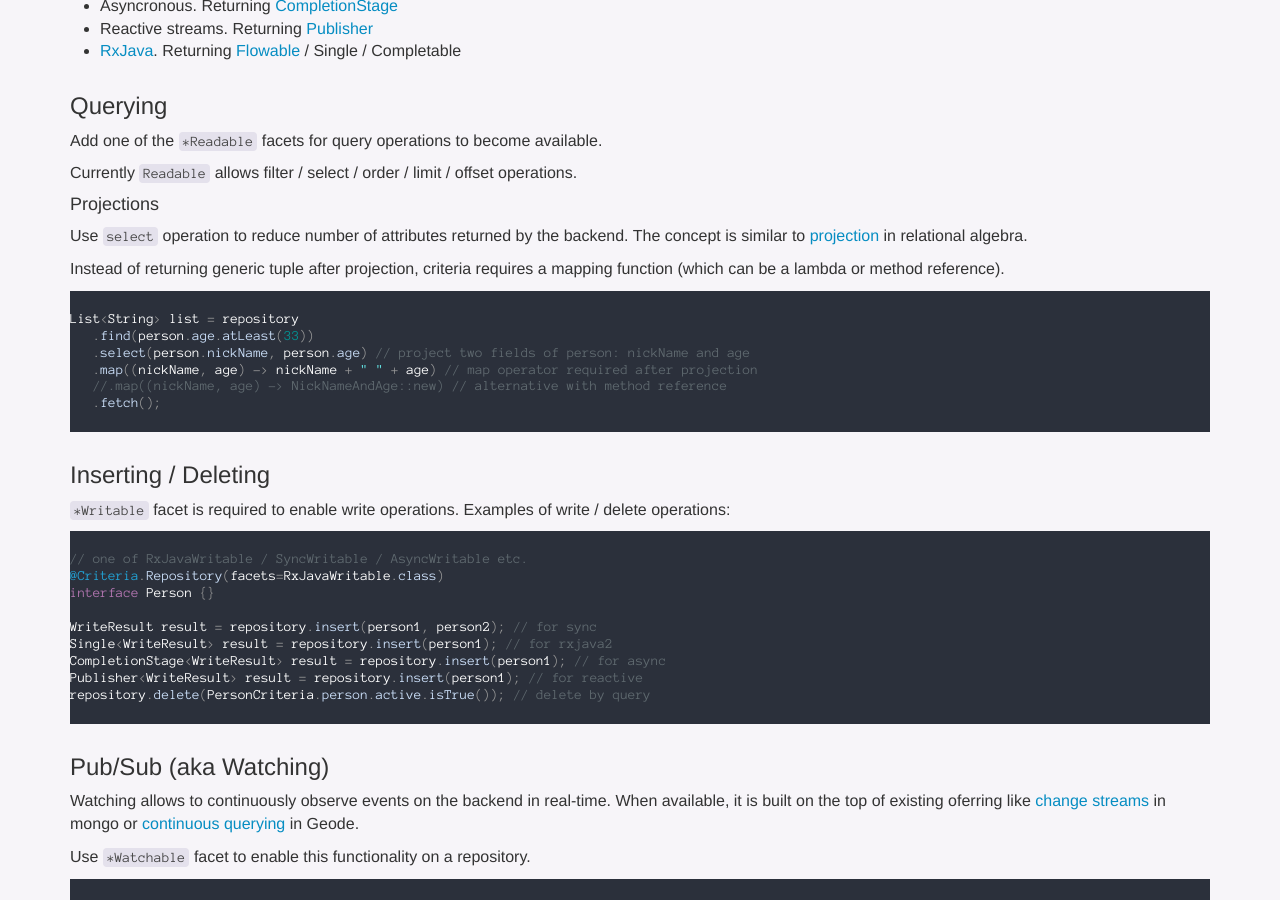
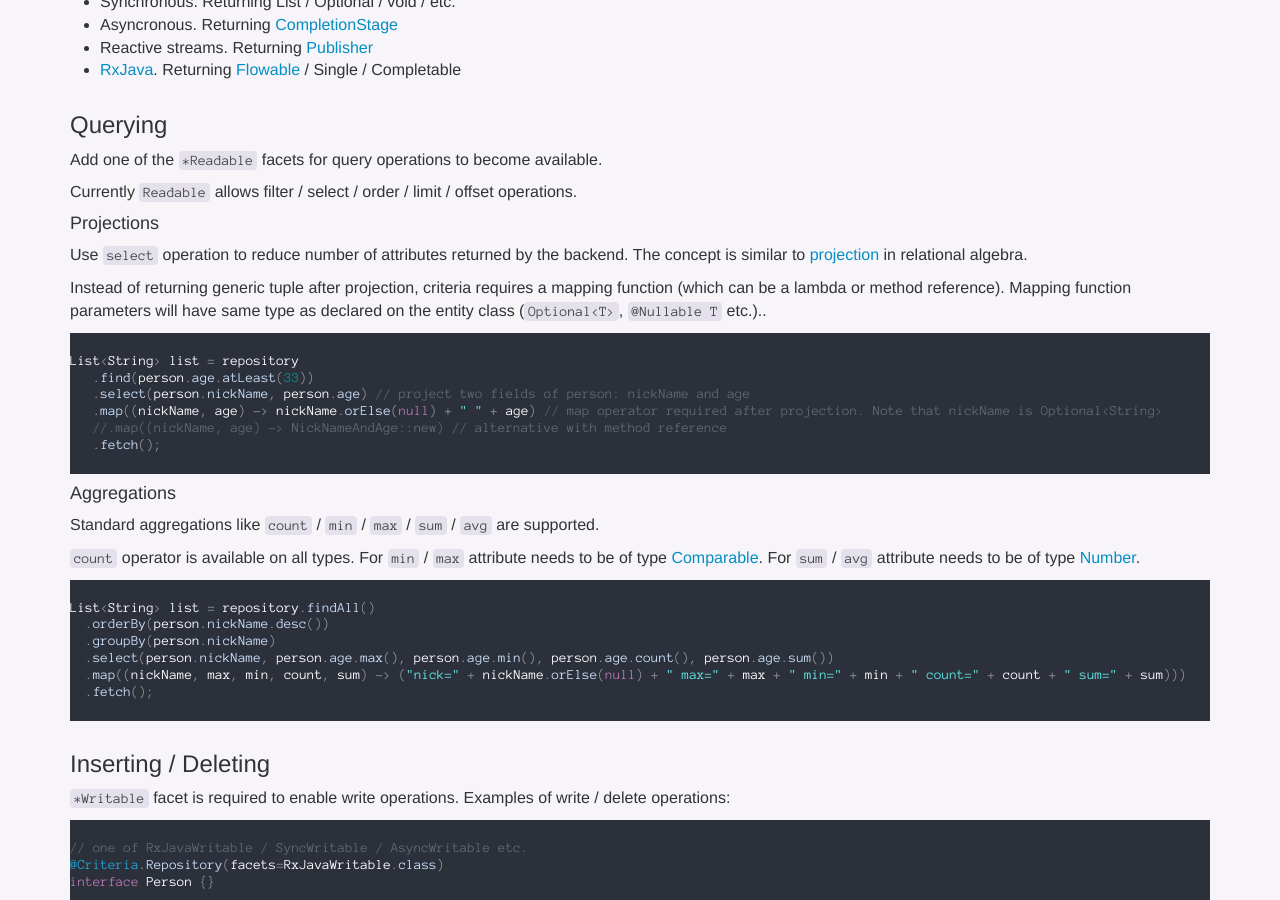
Before and after one commit to immutables/immutables.github.io, a Jekyll site: the page built from criteria.md, in a window 1280 px wide and 900 px high, scrolled down 3675 px. Built offline with Jekyll 4.4.1, drawn with Linux system fonts in a browser that asks for light colours; nearby versions of some CDN libraries; Markdown is read by kramdown in place of the engine named in the settings.

Commit message:
Add documentation on aggregations

````diff
--- a/criteria.md
+++ b/criteria.md
@@ -202,15 +202,31 @@ Currently `Readable` allows filter / select / order / limit / offset operations.
 Use `select` operation to reduce number of attributes returned by the backend. The concept is similar to [projection](https://en.wikipedia.org/wiki/Projection_(relational_algebra))
 in relational algebra.
 
-Instead of returning generic tuple after projection, criteria requires a mapping function (which can be a lambda or method reference).
+Instead of returning generic tuple after projection, criteria requires a mapping function (which can be a lambda or method reference). Mapping function parameters will have same type
+as declared on the entity class (`Optional<T>`, `@Nullable T` etc.)..
 
 ```java
 List<String> list = repository
    .find(person.age.atLeast(33))
    .select(person.nickName, person.age) // project two fields of person: nickName and age
-   .map((nickName, age) -> nickName + " " + age) // map operator required after projection
+   .map((nickName, age) -> nickName.orElse(null) + " " + age) // map operator required after projection. Note that nickName is Optional<String>
    //.map((nickName, age) -> NickNameAndAge::new) // alternative with method reference
    .fetch();
+```
+
+#### Aggregations
+
+Standard aggregations like `count` / `min` / `max` / `sum` / `avg` are supported.
+
+`count` operator is available on all types. For `min` / `max` attribute needs to be of type [Comparable](https://docs.oracle.com/javase/8/docs/api/java/lang/Comparable.html). For `sum` / `avg` attribute needs to be of type [Number](https://docs.oracle.com/javase/8/docs/api/java/lang/Number.html).
+
+```java
+List<String> list = repository.findAll()
+  .orderBy(person.nickName.desc())
+  .groupBy(person.nickName)
+  .select(person.nickName, person.age.max(), person.age.min(), person.age.count(), person.age.sum())
+  .map((nickName, max, min, count, sum) -> ("nick=" + nickName.orElse(null) + " max=" + max + " min=" + min + " count=" + count + " sum=" + sum)))
+  .fetch();
 ```
 
 ### Inserting / Deleting
````
